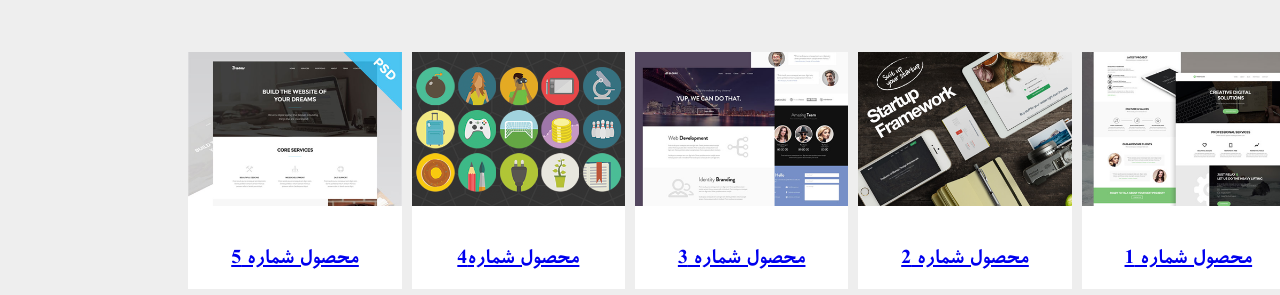
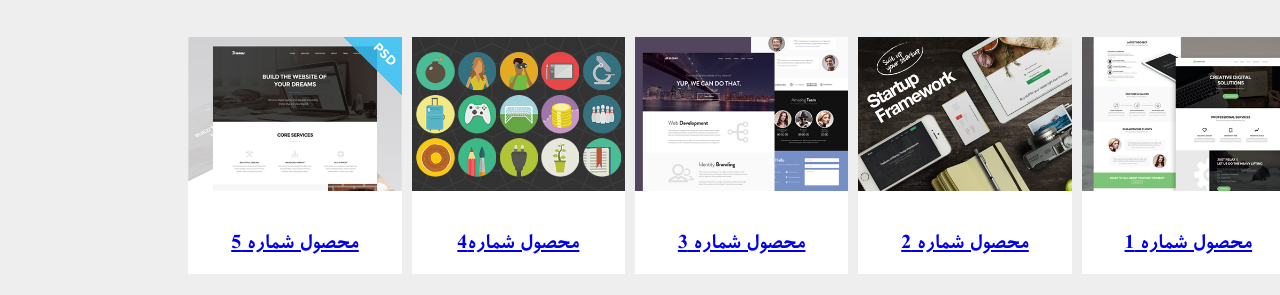
Before and after one commit to seyedjamalazari/grid, a plain HTML site: page index.html in a window 1280 px wide. Shown: the part 464-759 px from the top of the page. Drawn offline with nearby package versions, Linux system fonts and the light colour scheme.

Commit message:
second commit

```diff
--- a/style.css
+++ b/style.css
@@ -121,9 +121,10 @@ textarea {
 }
 .item{
     text-align: center;
-    margin: 15px auto;
+    margin:0px auto;
     background-color: white;
     max-width: 480px;
+    align-items: center;
 }
 .item:hover{
     box-shadow: 0 0 3px 1px black;
```
Also changed, not shown: grid.css (+2 -5 lines).
